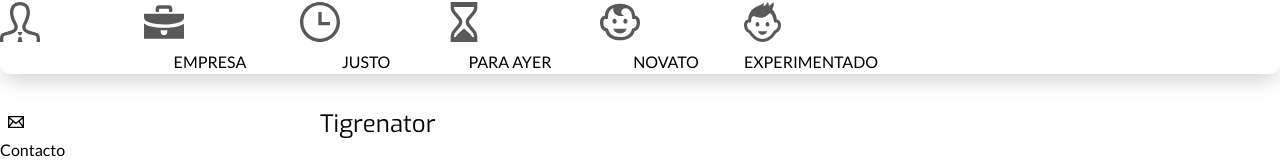
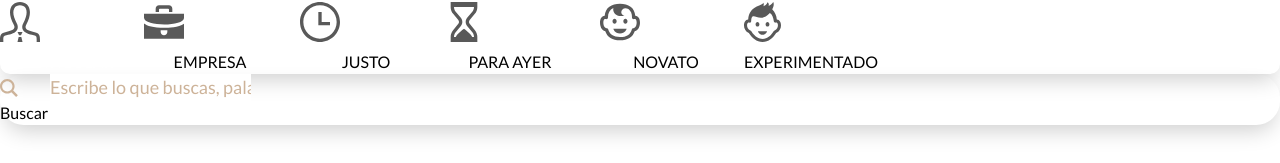
Before and after one commit to tigrenator/tigrenator, a Next.js app: page / in a window 1280 px wide. Shown: the part 967-1130 px from the top of the page. Built offline with nearby package versions, Linux system fonts and the light colour scheme; no server answers.

Commit message:
Search Bar style started

```diff
--- /dev/null
+++ b/src/components/SearchBar/SearchBar-styles.ts
@@ -0,0 +1,21 @@
+import css from 'styled-jsx/css';
+
+export const baseStyles = css`
+	.search-bar {
+		@apply mt-20 mb-6 bg-white flex flex-row justify-between p-6 items-center;
+		box-shadow: 0px 10px 22px -5px rgba(0,0,0,0.2);
+		border-radius: 1.5rem;
+	}
+
+	.sb-btn {
+		@apply bg-orange text-white rounded-lg py-2 px-5;
+	}
+
+	.sb-input {
+		font-size: 18px;
+	}
+
+	.sb-input::placeholder {
+		color: #CDB399;
+	}
+`
--- /dev/null
+++ b/src/components/SearchBar/SearchBar.tsx
@@ -0,0 +1,34 @@
+import React, { useState } from 'react';
+import { baseStyles } from './SearchBar-styles';
+
+function SearchBar() {
+	const [inputText, setInputText] = useState<string>("");
+
+	return (
+		<div className="search-bar">
+			<div className="flex flex-row items-center">
+				<svg
+					xmlns="http://www.w3.org/2000/svg"
+					className="mr-8"
+					fill="#CDB399"
+					width="18"
+					height="18"
+					viewBox="0 0 24 24"
+				>
+						<path d="M23.809 21.646l-6.205-6.205c1.167-1.605 1.857-3.579 1.857-5.711 0-5.365-4.365-9.73-9.731-9.73-5.365 0-9.73 4.365-9.73 9.73 0 5.366 4.365 9.73 9.73 9.73 2.034 0 3.923-.627 5.487-1.698l6.238 6.238 2.354-2.354zm-20.955-11.916c0-3.792 3.085-6.877 6.877-6.877s6.877 3.085 6.877 6.877-3.085 6.877-6.877 6.877c-3.793 0-6.877-3.085-6.877-6.877z"/>
+				</svg>
+				<input
+					className="sb-input"
+					onChange={e => setInputText(e.target.value)}
+					placeholder="Escribe lo que buscas, palabras claves, etc"
+					value={inputText}
+				/>
+			</div>
+
+			<button className="sb-btn">Buscar</button>
+			<style jsx>{baseStyles}</style>
+		</div>
+	)
+}
+
+export default SearchBar;
--- /dev/null
+++ b/src/components/SearchBar/index.ts
@@ -0,0 +1 @@
+export { default } from './SearchBar';
--- a/src/pages/index.tsx
+++ b/src/pages/index.tsx
@@ -4,6 +4,7 @@ import { Coin, Area } from '../types/Calculator';
 import Nav from '../components/Nav';
 import { baseStyles } from '../components/Home/Home-styles';
 import Container from '../components/Container';
+import SearchBar from '../components/SearchBar';
 import EnhancersBox from '../components/EnhancersBox';
 import Footer from '../components/Footer';
 
@@ -57,6 +58,7 @@ function Home(props: InferGetStaticPropsType<typeof getStaticProps>) {
       <main className="main-container">
         <Container>
           <EnhancersBox coins={coins} />
+          <SearchBar />
         </Container>
       </main>
       <Footer />
--- a/theme.js
+++ b/theme.js
@@ -4,7 +4,7 @@ const colors = {
     default: "#AD7F3B",
   },
   orange: {
-    default: "#F3844A",
+    default: "#FF9800",
     lighter: "#FDBF88",
     lightest: "#FFF3E6"
   }
```
